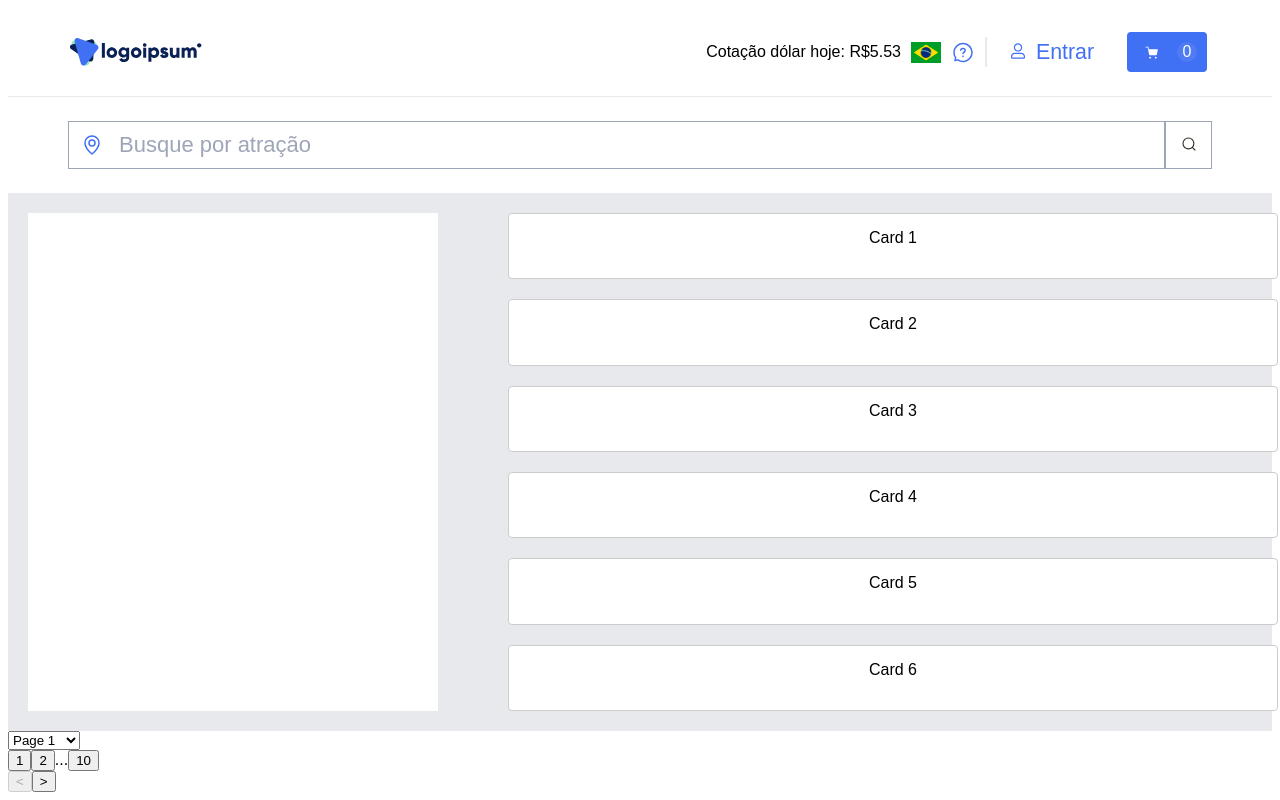
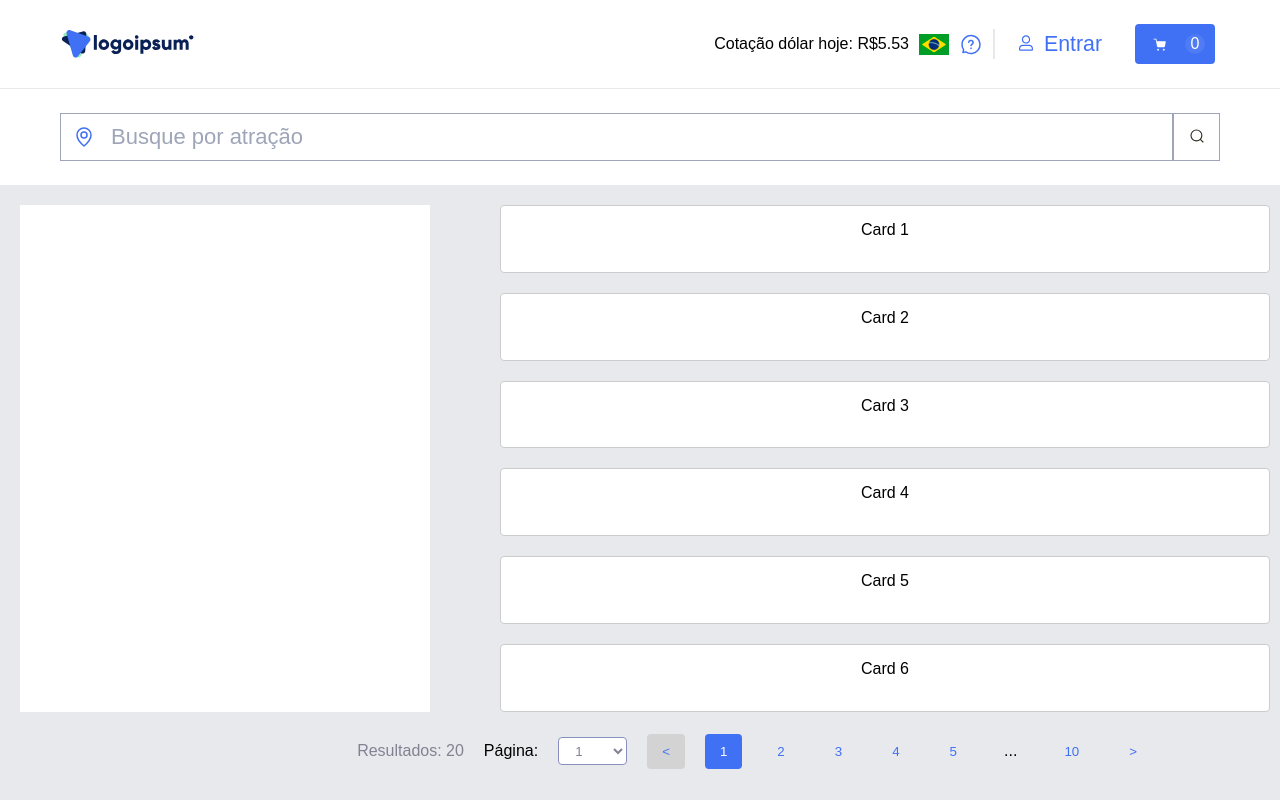
Before and after one commit to just-trial/frontend, a React (Vite) app: page / in a window 1280 px wide. Built offline with nearby package versions, Linux system fonts and the light colour scheme; a web font is replaced by a local one.

Commit message:
[Pagination] styled

```diff
--- a/src/App.css
+++ b/src/App.css
@@ -1,5 +1,5 @@
 .app {
-  height: 98vh;
+  height: 100vh;
   width: 100%;
   display: flex;
   flex-direction: column;
--- a/src/App.tsx
+++ b/src/App.tsx
@@ -6,6 +6,7 @@ import { useState } from 'react';
 import Pagination from './components/Pagination';
 
 function App() {
+  const [totalItems] = useState(20);
   const [currentPage, setCurrentPage] = useState(1);
   const totalPages = 10;
 
@@ -19,6 +20,7 @@ function App() {
       <SearchBar/>
       <Grid/>
       <Pagination
+        totalItems={totalItems}
         currentPage={currentPage}
         totalPages={totalPages}
         onPageChange={handlePageChange}
--- a/src/components/Pagination.css
+++ b/src/components/Pagination.css
@@ -1,18 +1,29 @@
 .pagination-container {
   background-color: #E7E9ED;
   display: flex;
-  display: row;
+  flex-direction: row;
   align-items: center;
-  justify-content: center;
-  margin: 20px 0;
+  justify-content: flex-end;
+  gap: 20px;
+  padding: 0 0 30px;
+  padding-right: 10%;
+  white-space: nowrap;
 }
 
 .pagination-button {
+  color: #4070f4;
   background-color: #E7E9ED;
   border: none;
   padding: 10px 15px;
-  margin: 0 5px;
   cursor: pointer;
+  border-radius: 4px;
+  transition: background-color 0.3s;
+}
+
+.pagination-elypse {
+  background-color: #E7E9ED;
+  border: none;
+  padding: 10px 12px;
   border-radius: 4px;
   transition: background-color 0.3s;
 }
@@ -30,3 +41,14 @@
   background-color: #4070f4;
   color: white;
 }
+
+.pagination-container select {
+  width: 69px;
+  height: 28px;
+  padding: 4px 12px;
+  border-radius: 4px;
+  color: #828292;
+  border: 1px solid #8A90BD;
+  opacity: 1;
+  background-color: white;
+}
--- a/src/components/Pagination.tsx
+++ b/src/components/Pagination.tsx
@@ -1,12 +1,15 @@
 import React from 'react';
+import './Pagination.css';
 
 interface PaginationProps {
+  totalItems: number;
   currentPage: number;
   totalPages: number;
   onPageChange: (page: number) => void;
 }
 
 const Pagination: React.FC<PaginationProps> = ({
+  totalItems,
   currentPage,
   totalPages,
   onPageChange,
@@ -18,7 +21,7 @@ const Pagination: React.FC<PaginationProps> = ({
   const renderPageButtons = () => {
     const buttons = [];
 
-    if (totalPages <= 5) {
+    if (totalPages <= 7) {
       for (let i = 1; i <= totalPages; i++) {
         buttons.push(
           <button
@@ -48,12 +51,12 @@ const Pagination: React.FC<PaginationProps> = ({
 
       // Show ellipsis if needed
       if (currentPage > 3) {
-        buttons.push(<span key="ellipsis-left">...</span>);
+        buttons.push(<span className='pagination-elypse' key="ellipsis-left">...</span>);
       }
 
       // Show current page and surrounding pages
-      const startPage = Math.max(2, currentPage - 1);
-      const endPage = Math.min(totalPages - 1, currentPage + 1);
+      const startPage = Math.max(2, currentPage >= totalPages - 3 ? totalPages - 4 : currentPage - 1);
+      const endPage = Math.min(totalPages - 1, currentPage <= 4 ? 5 : currentPage + 1);
 
       for (let i = startPage; i <= endPage; i++) {
         buttons.push(
@@ -71,7 +74,7 @@ const Pagination: React.FC<PaginationProps> = ({
 
       // Show ellipsis if needed
       if (currentPage < totalPages - 2) {
-        buttons.push(<span key="ellipsis-right">...</span>);
+        buttons.push(<span className='pagination-elypse' key="ellipsis-right">...</span>);
       }
 
       // Always show the last page
@@ -98,14 +101,15 @@ const Pagination: React.FC<PaginationProps> = ({
 
   return (
     <div className="pagination-container">
+      <p className='p4' style={{color: '#828292'}}>Resultados: {totalItems}</p>
+      <p className='p4'>Página:</p>
       <select onChange={handleSelectChange} value={currentPage}>
         {Array.from({ length: totalPages }, (_, index) => (
           <option key={index + 1} value={index + 1}>
-            Page {index + 1}
+            {index + 1}
           </option>
         ))}
       </select>
-      <div className="pagination-buttons">{renderPageButtons()}</div>
       <button
         className="pagination-button"
         onClick={() => handlePageChange(currentPage - 1)}
@@ -113,6 +117,7 @@ const Pagination: React.FC<PaginationProps> = ({
       >
         {"<"}
       </button>
+      {renderPageButtons()}
       <button
         className="pagination-button"
         onClick={() => handlePageChange(currentPage + 1)}
--- a/src/index.css
+++ b/src/index.css
@@ -22,6 +22,7 @@
 /* Apply the font globally */
 body {
   font-family: 'Circular Std Medium', sans-serif; /* Apply the Circular Std Medium font */
+  margin: 0;
 }
 
 /* Heading 1 Style */
```
Also changed, not shown: 1 other file (tests, documents, lock files or other folders).
